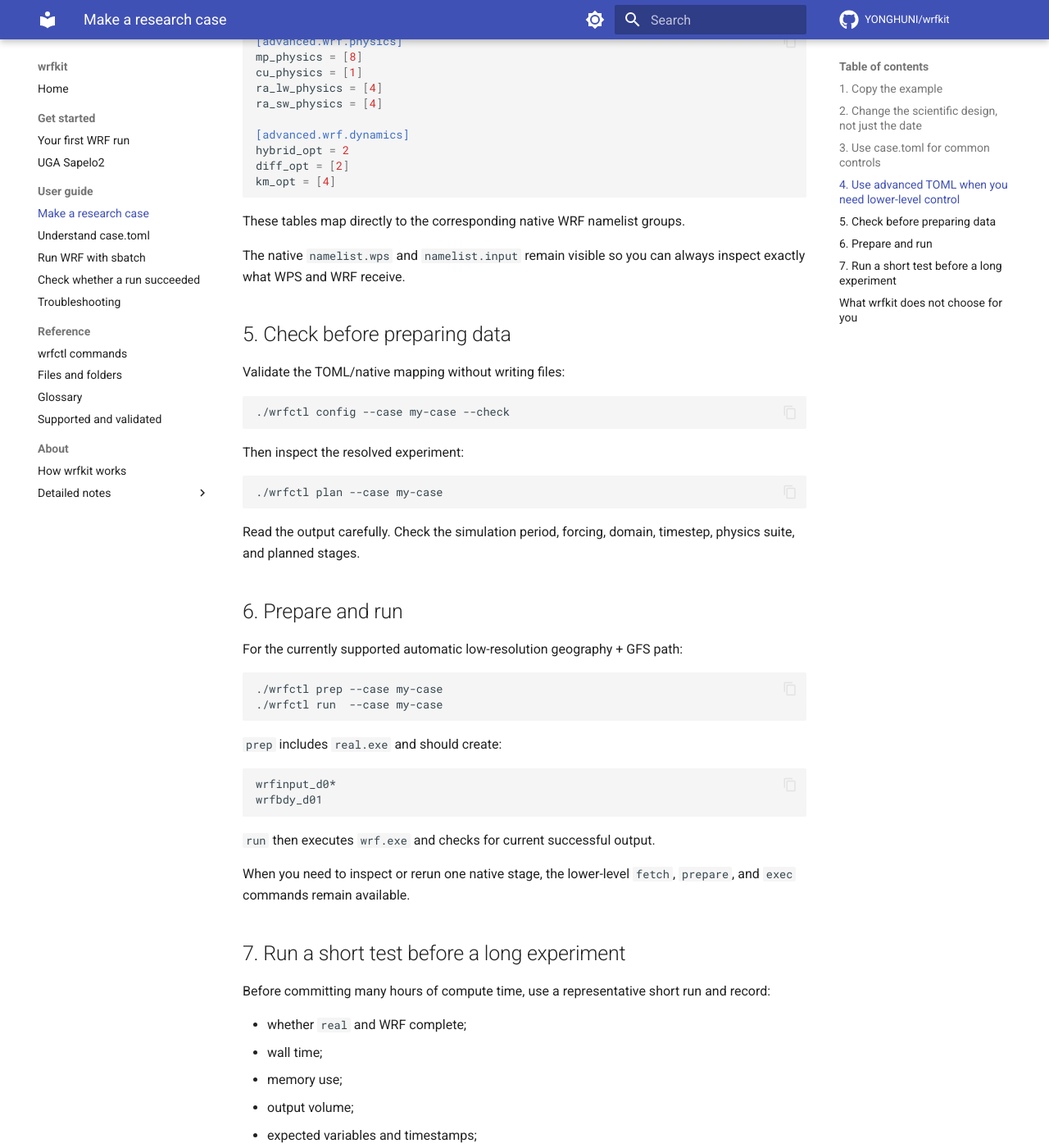
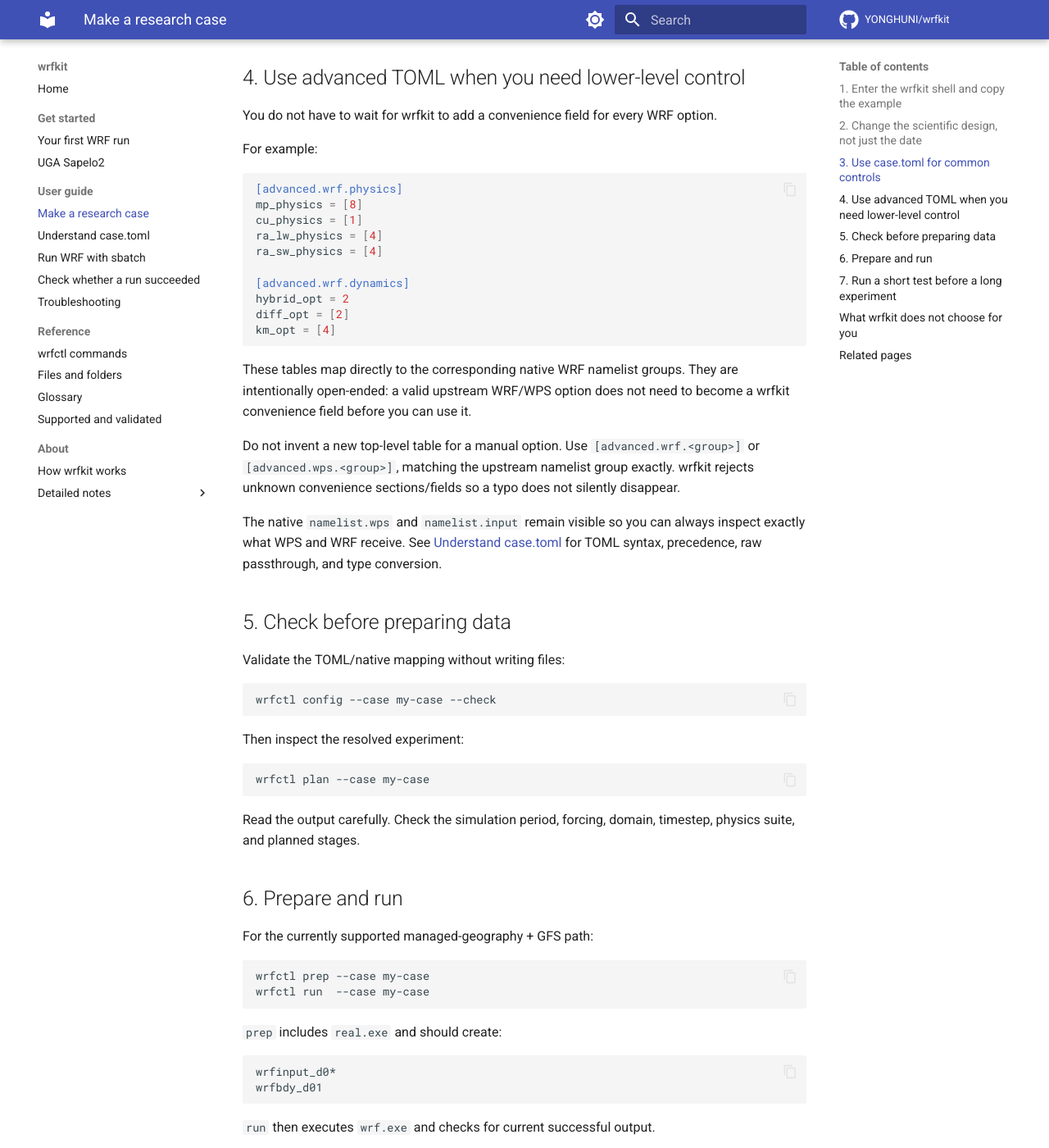
Before and after one commit to YONGHUNI/wrfkit, an MkDocs documentation site: the page built from docs/how-to/research-case.md, in a window 1280 px wide and 1400 px high, scrolled down 2010 px. Shown: the whole window at 82% size. Built offline with MkDocs 1.6.1 and Material for MkDocs 9.7.7, drawn with Linux system fonts in a browser that asks for light colours; comment, search, counter and statistics services are not loaded; some of the changed text lies outside the part shown.

Commit message:
Connect research-case guide to shell and native controls

````diff
--- a/docs/how-to/research-case.md
+++ b/docs/how-to/research-case.md
@@ -5,11 +5,22 @@ A **case** is the tracked scientific configuration for one WRF experiment.
 The included `athens-minimal` case is useful for learning the file layout and
 testing the workflow. It is **not** a scientific recommendation.
 
-## 1. Copy the example
+## 1. Enter the wrfkit shell and copy the example
+
+For interactive work, start from the repository root:
+
+```bash
+./wrfctl shell
+```
+
+Then copy the validation case:
 
 ```bash
 cp -a cases/athens-minimal cases/my-case
 ```
+
+If the machine has not been configured yet, start with
+[Bootstrap and enter the wrfkit shell](../tutorials/bootstrap-and-shell.md).
 
 You now have:
 
@@ -98,22 +109,31 @@ km_opt = [4]
 ```
 
 These tables map directly to the corresponding native WRF namelist groups.
+They are intentionally open-ended: a valid upstream WRF/WPS option does not
+need to become a wrfkit convenience field before you can use it.
+
+Do not invent a new top-level table for a manual option. Use
+`[advanced.wrf.<group>]` or `[advanced.wps.<group>]`, matching the upstream
+namelist group exactly. wrfkit rejects unknown convenience sections/fields so a
+typo does not silently disappear.
 
 The native `namelist.wps` and `namelist.input` remain visible so you can
-always inspect exactly what WPS and WRF receive.
+always inspect exactly what WPS and WRF receive. See
+[Understand case.toml](../reference/case-toml.md) for TOML syntax, precedence,
+raw passthrough, and type conversion.
 
 ## 5. Check before preparing data
 
 Validate the TOML/native mapping without writing files:
 
 ```bash
-./wrfctl config --case my-case --check
+wrfctl config --case my-case --check
 ```
 
 Then inspect the resolved experiment:
 
 ```bash
-./wrfctl plan --case my-case
+wrfctl plan --case my-case
 ```
 
 Read the output carefully. Check the simulation period, forcing, domain,
@@ -121,11 +141,11 @@ timestep, physics suite, and planned stages.
 
 ## 6. Prepare and run
 
-For the currently supported automatic low-resolution geography + GFS path:
+For the currently supported managed-geography + GFS path:
 
 ```bash
-./wrfctl prep --case my-case
-./wrfctl run  --case my-case
+wrfctl prep --case my-case
+wrfctl run  --case my-case
 ```
 
 `prep` includes `real.exe` and should create:
@@ -138,7 +158,9 @@ wrfbdy_d01
 `run` then executes `wrf.exe` and checks for current successful output.
 
 When you need to inspect or rerun one native stage, the lower-level
-`fetch`, `prepare`, and `exec` commands remain available.
+`fetch`, `prepare`, and `exec` commands remain available. The exact
+high-level-to-native mapping is documented in
+[High-level and low-level workflows](low-level-workflow.md).
 
 ## 7. Run a short test before a long experiment
 
@@ -161,3 +183,11 @@ cumulus treatment, radiation scheme, spin-up period, or validation method is
 best for your research question.
 
 Those are scientific decisions and should remain visible and reviewable.
+
+## Related pages
+
+- Machine setup: [Bootstrap and enter the wrfkit shell](../tutorials/bootstrap-and-shell.md)
+- TOML and native namelists: [Understand case.toml](../reference/case-toml.md)
+- Individual WPS/WRF stages: [High-level and low-level workflows](low-level-workflow.md)
+- Environment changes: [Customize flake.nix](customize-flake.md)
+- Validation boundary: [Supported and validated](../validation.md)
````
